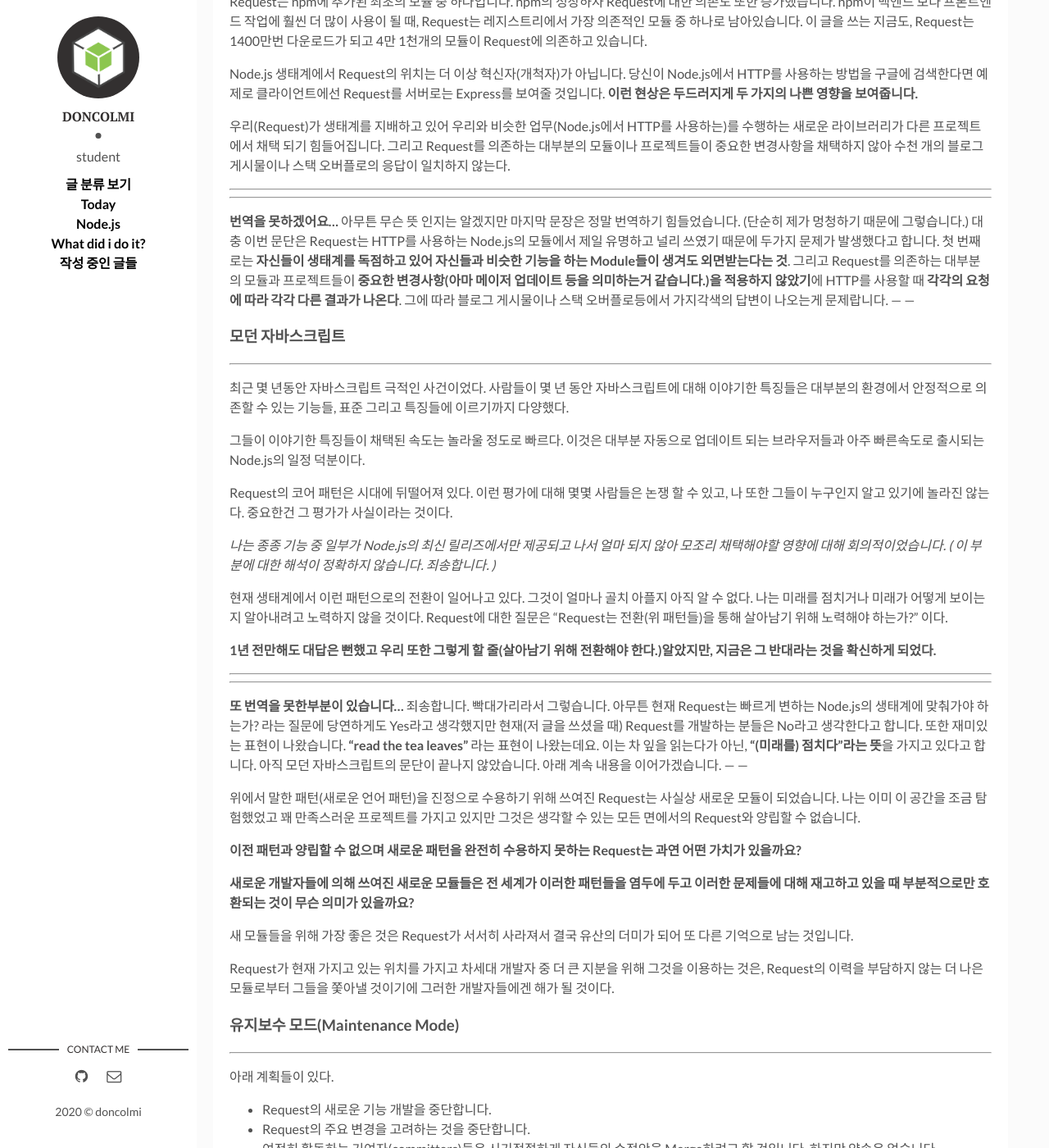
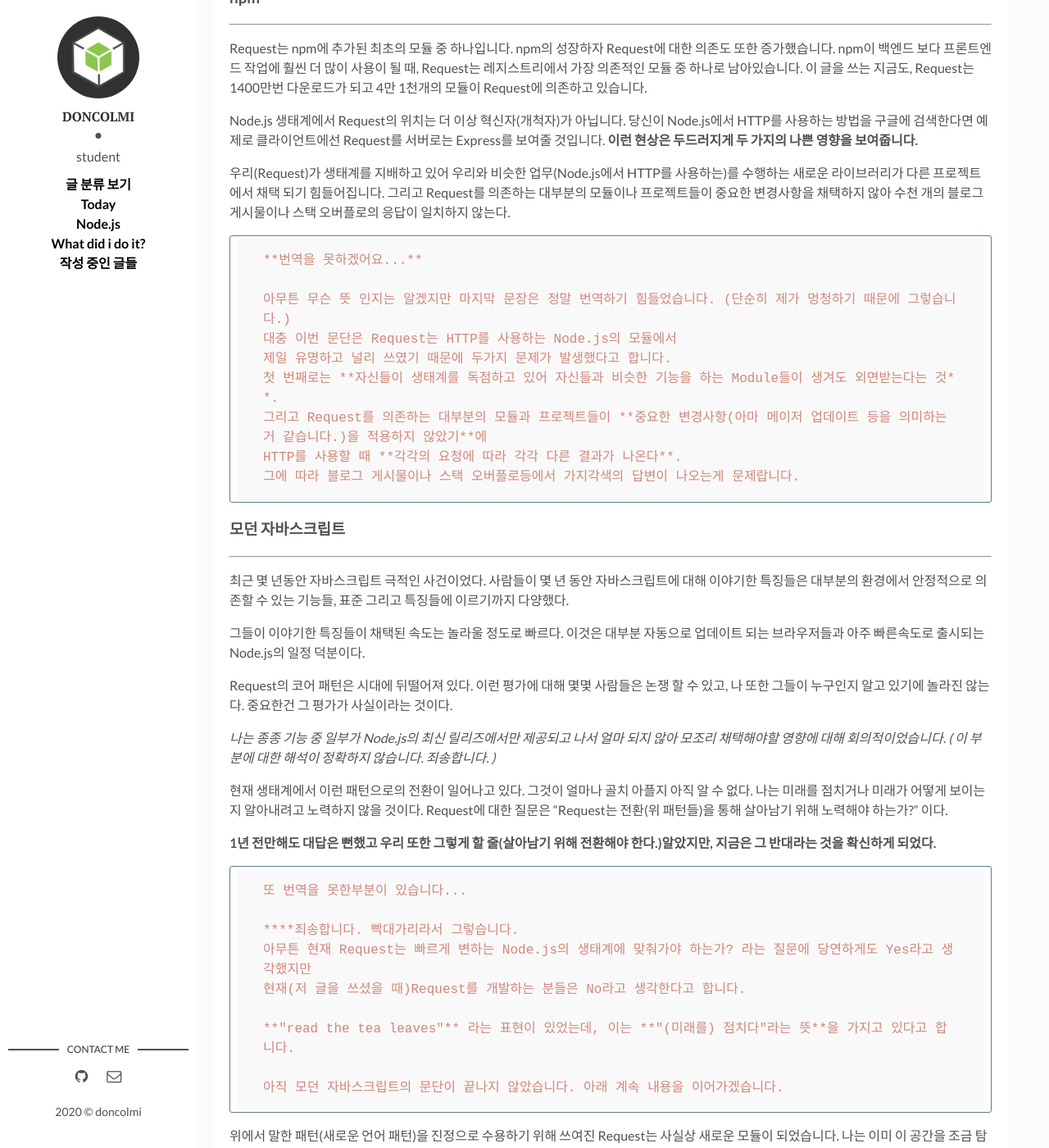
Before and after one commit to doncolmi/doncolmi.github.io, a Jekyll site: the page built from _posts/wit/2020-03-21-don't-use-Request.md, in a window 1280 px wide and 1400 px high, scrolled down 2684 px. Shown: the whole window at 82% size. Built offline with Jekyll 4.4.1, drawn with Linux system fonts in a browser that asks for light colours; comment, search, counter and statistics services are not loaded; some of the changed text lies outside the part shown.

Commit message:
fix post

```diff
--- a/_posts/wit/2020-03-21-don't-use-Request.md
+++ b/_posts/wit/2020-03-21-don't-use-Request.md
@@ -76,14 +73,15 @@
 
 우리(Request)가 생태계를 지배하고 있어 우리와 비슷한 업무(Node.js에서 HTTP를 사용하는)를 수행하는 새로운 라이브러리가 다른 프로젝트에서 채택 되기 힘들어집니다. 그리고 Request를 의존하는 대부분의 모듈이나 프로젝트들이 중요한 변경사항을 채택하지 않아 수천 개의 블로그 게시물이나 스택 오버플로의 응답이 일치하지  않는다.
 
----
----
-**번역을 못하겠어요...**
-아무튼 무슨 뜻 인지는 알겠지만 마지막 문장은 정말 번역하기 힘들었습니다. (단순히 제가 멍청하기 때문에 그렇습니다.) 대충 이번 문단은 Request는 HTTP를 사용하는 Node.js의 모듈에서 제일 유명하고 널리 쓰였기 때문에 두가지 문제가 발생했다고 합니다.
-첫 번째로는 **자신들이 생태계를 독점하고 있어 자신들과 비슷한 기능을 하는 Module들이 생겨도 외면받는다는 것**.
-그리고 Request를 의존하는 대부분의 모듈과 프로젝트들이 **중요한 변경사항(아마 메이저 업데이트 등을 의미하는거 같습니다.)을 적용하지 않았기**에 HTTP를 사용할 때 **각각의 요청에 따라 각각 다른 결과가 나온다**. 그에 따라 블로그 게시물이나 스택 오버플로등에서 가지각색의 답변이 나오는게 문제랍니다.
----
----
+    **번역을 못하겠어요...**
+
+    아무튼 무슨 뜻 인지는 알겠지만 마지막 문장은 정말 번역하기 힘들었습니다. (단순히 제가 멍청하기 때문에 그렇습니다.)
+    대충 이번 문단은 Request는 HTTP를 사용하는 Node.js의 모듈에서
+    제일 유명하고 널리 쓰였기 때문에 두가지 문제가 발생했다고 합니다.
+    첫 번째로는 **자신들이 생태계를 독점하고 있어 자신들과 비슷한 기능을 하는 Module들이 생겨도 외면받는다는 것**.
+    그리고 Request를 의존하는 대부분의 모듈과 프로젝트들이 **중요한 변경사항(아마 메이저 업데이트 등을 의미하는거 같습니다.)을 적용하지 않았기**에
+    HTTP를 사용할 때 **각각의 요청에 따라 각각 다른 결과가 나온다**.
+    그에 따라 블로그 게시물이나 스택 오버플로등에서 가지각색의 답변이 나오는게 문제랍니다.
 
 ### 모던 자바스크립트
 
@@ -101,14 +99,15 @@
 
 **1년 전만해도 대답은 뻔했고 우리 또한 그렇게 할 줄(살아남기 위해 전환해야 한다.)알았지만, 지금은 그 반대라는 것을 확신하게 되었다.**
 
----
----
-**또 번역을 못한부분이 있습니다...**
-죄송합니다. 빡대가리라서 그렇습니다. 아무튼 현재 Request는 빠르게 변하는 Node.js의 생태계에 맞춰가야 하는가? 라는 질문에 당연하게도 Yes라고 생각했지만 현재(저 글을 쓰셨을 때) Request를 개발하는 분들은 No라고 생각한다고 합니다.
-또한 재미있는 표현이 나왔습니다. **"read the tea leaves"** 라는 표현이 나왔는데요. 이는 차 잎을 읽는다가 아닌, **"(미래를) 점치다"라는 뜻**을 가지고 있다고 합니다.
-아직 모던 자바스크립트의 문단이 끝나지 않았습니다. 아래 계속 내용을 이어가겠습니다.
----
----
+    또 번역을 못한부분이 있습니다...
+
+    ****죄송합니다. 빡대가리라서 그렇습니다.
+    아무튼 현재 Request는 빠르게 변하는 Node.js의 생태계에 맞춰가야 하는가? 라는 질문에 당연하게도 Yes라고 생각했지만
+    현재(저 글을 쓰셨을 때)Request를 개발하는 분들은 No라고 생각한다고 합니다.
+
+    **"read the tea leaves"** 라는 표현이 있었는데, 이는 **"(미래를) 점치다"라는 뜻**을 가지고 있다고 합니다.
+
+    아직 모던 자바스크립트의 문단이 끝나지 않았습니다. 아래 계속 내용을 이어가겠습니다.
 
 위에서 말한 패턴(새로운 언어 패턴)을 진정으로 수용하기 위해 쓰여진 Request는 사실상 새로운 모듈이 되었습니다. 나는 이미 이 공간을 조금 탐험했었고 꽤 만족스러운 프로젝트를 가지고 있지만 그것은 생각할 수 있는 모든 면에서의 Request와 양립할 수 없습니다.
 
@@ -132,15 +131,16 @@
 - 릴리즈는 완전 자동화되며 마스터로의 합병은 모두 발행될 것입니다. 나는 GitHub Actions를 사용하는 다른 프로젝트들을 위해 이미 만들었습니다.
     - 우리는 비활동적인 협력자를 제거하고 2fa를 집행해야 한다. 왜냐면 커밋 권리는 npm 출판권이 될 것이기 때문이다.( 솔직히 이 부분은 뭐라는지 모르겠어서 그냥 파파고 그대로 적었습니다. )
 
----
----
-**이렇게 개발자가 쓴 이슈 본문이 해석이 끝났습니다.**
-이 것은 완벽하게 번역되지 않아 완전한 개발자의 의도가 아닙니다. 정확한 개발자의 발언들은 [이 링크](https://github.com/request/request/issues/3142)를 통해 볼 수 있습니다.
+    **이렇게 개발자가 쓴 이슈 본문이 해석이 끝났습니다.**
+    이 것은 완벽하게 번역되지 않아 완전한 개발자의 의도가 아닙니다.
+    정확한 개발자의 발언들은 [이 링크](https://github.com/request/request/issues/3142)를 통해 볼 수 있습니다.
 
-**결국 Request는 자신들이 Node.js 생태계에서 HTTP 통신하는 모듈쪽을 의도치 않게 독점하고 있었습니다. 그리고 빠르게 변화하는 Node.js를 따라가려하다보니 본래의 Request가 아닌 아예 다른 모듈이 되가는걸 느꼈고 결국은 Request의 모듈은 더 이상의 개발은 없을 것이라는 내용의 이슈였습니다.**
+    **결국 Request는 자신들이 Node.js 생태계에서 HTTP 통신하는 모듈쪽을 의도치 않게 독점하고 있었습니다.
+    그리고 빠르게 변화하는 Node.js를 따라가려하다보니 본래의 Request가 아닌 아예 다른 모듈이 되가는걸 느꼈고
+    결국은 Request의 모듈은 더 이상의 개발은 없을 것이라는 내용의 이슈였습니다.**
 
-이제 아래는 이슈에 달린 코멘트들입니다.
----
+    이제 아래는 이슈에 달린 코멘트들입니다.
+
 ---
 
 ***reconbot :*** 나는 이 말을 전적으로 동의해. 나는 경고 메세지및(또는) 새로운 릴리스에 대한 사용 중지가 적법하다고 생각해. 바뀐 프로세스와 가이드라인에 대해서 말하자면, 난 일을 더 쉽게 할 수 있게 되었어.
@@ -148,8 +148,6 @@
 ***simov : mikeal***은 아주 잘 말했어, 나는 더 넓은 시야를 확보하기 위해 이 이슈를 pinned 해놓겠어.
 
 analog-nico : 말이 되네! 나는 이 정책을 `request-promise`(또 다른 모듈입니다. 이 게시글의 맨 위에 있는 검색결과 사진에도 있습니다.)를 위해 천천히 채택할 것이다. Node.js 생태계에 대한 기여에 감사해.
-
----
 
 ### 마무리
 
```
Also changed, not shown: other parts of _posts/wit/2020-03-21-don't-use-Request.md (+11 -14 lines).
